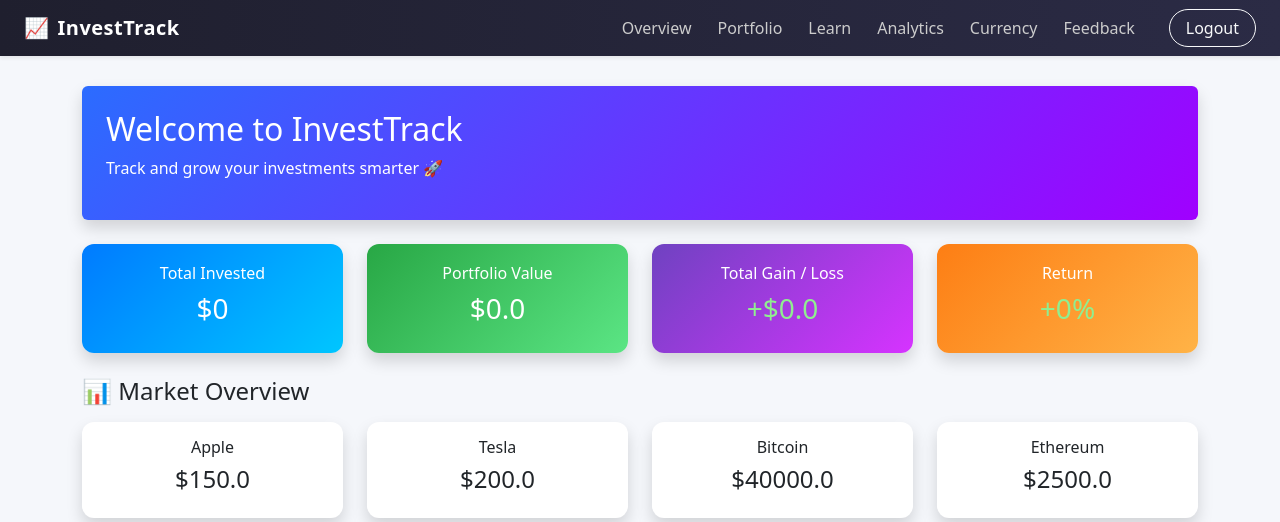
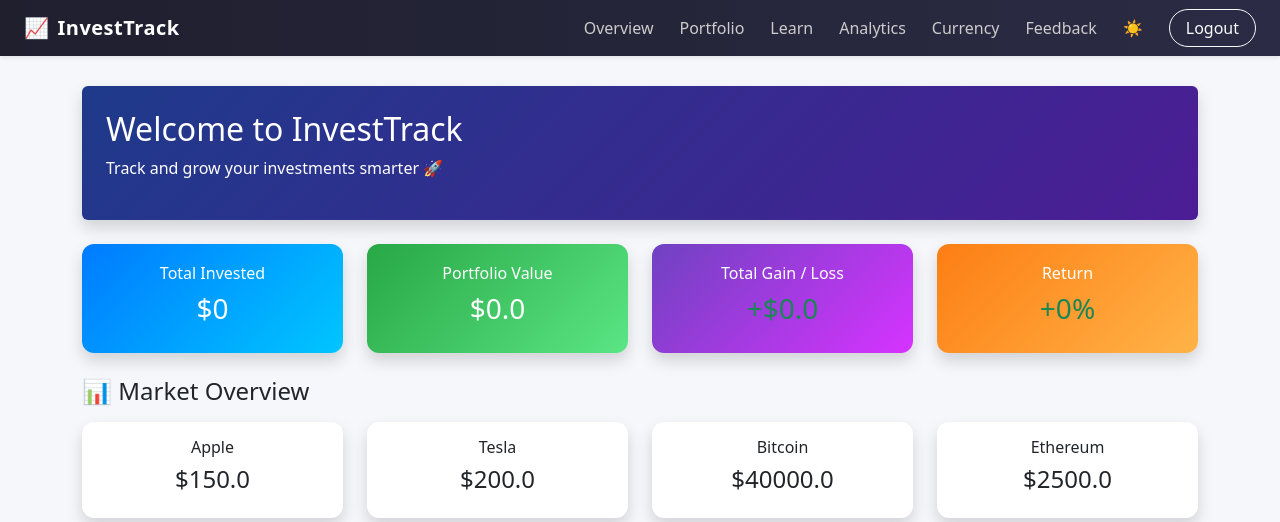
Before and after one commit to naylahabdalla/InvestTrack, a Flask app: page /dashboard in a window 1280 px wide. Shown: the top 522 px of the page. Run offline with Flask 3, Linux system fonts and the light colour scheme; a user stored in the database is signed in; data that the repository does not hold is empty.

Commit message:
Add persistent dark mode toggle and theme-aware styling

```diff
--- a/templates/base.html
+++ b/templates/base.html
@@ -1,5 +1,5 @@
 <!DOCTYPE html>
-<html lang="en">
+<html lang="en" data-bs-theme="light">
 
 <head>
     <meta charset="UTF-8">
@@ -10,8 +10,11 @@
 
     <!-- ✅ Custom Styles -->
     <style>
-        body {
+        [data-bs-theme="light"] body {
             background-color: #f5f7fb;
+        }
+        [data-bs-theme="dark"] body {
+            background-color: #0f172a;
         }
 
         /* Navbar */
@@ -92,6 +95,13 @@
                     <a class="nav-link" href="/feedback">Feedback</a>
                 </li>
 
+                <!-- Theme Toggle -->
+                <li class="nav-item ms-2">
+                    <button class="btn btn-link nav-link px-0 text-white" id="bd-theme" type="button" aria-expanded="false" data-bs-toggle="dropdown" data-bs-display="static" aria-label="Toggle theme (auto)">
+                        <span class="theme-icon-active" id="theme-icon">🌓</span>
+                    </button>
+                </li>
+
                 <!-- Logout Button -->
                 <li class="nav-item ms-3">
                     {% if user %}
@@ -115,6 +125,45 @@
     <!-- Bootstrap JS -->
     <script src="https://cdn.jsdelivr.net/npm/bootstrap@5.3.0/dist/js/bootstrap.bundle.min.js"></script>
 
+    <!-- ✅ Dark Mode Logic -->
+    <script>
+        (() => {
+            'use strict'
+            const getStoredTheme = () => localStorage.getItem('theme')
+            const setStoredTheme = theme => localStorage.setItem('theme', theme)
+            const getPreferredTheme = () => {
+                const storedTheme = getStoredTheme()
+                if (storedTheme) return storedTheme
+                return window.matchMedia('(prefers-color-scheme: dark)').matches ? 'dark' : 'light'
+            }
+            const setTheme = theme => {
+                if (theme === 'auto' && window.matchMedia('(prefers-color-scheme: dark)').matches) {
+                    document.documentElement.setAttribute('data-bs-theme', 'dark')
+                } else {
+                    document.documentElement.setAttribute('data-bs-theme', theme)
+                }
+            }
+            setTheme(getPreferredTheme())
+
+            window.addEventListener('DOMContentLoaded', () => {
+                const themeToggle = document.getElementById('bd-theme');
+                if (!themeToggle) return;
+
+                themeToggle.addEventListener('click', () => {
+                    const currentTheme = document.documentElement.getAttribute('data-bs-theme');
+                    const newTheme = currentTheme === 'dark' ? 'light' : 'dark';
+                    setTheme(newTheme);
+                    setStoredTheme(newTheme);
+                    document.getElementById('theme-icon').innerText = newTheme === 'dark' ? '🌙' : '☀️';
+                });
+
+                // Set initial icon
+                const activeTheme = document.documentElement.getAttribute('data-bs-theme');
+                document.getElementById('theme-icon').innerText = activeTheme === 'dark' ? '🌙' : '☀️';
+            })
+        })()
+    </script>
+
     <!-- FOOTER -->
     <footer class="bg-dark text-white text-center py-3 mt-auto">
         © 2025 InvestTrack. All rights reserved.
--- a/templates/dashboard.html
+++ b/templates/dashboard.html
@@ -4,7 +4,7 @@
 
 <style>
 .card-gradient {
-    background: linear-gradient(135deg, #2b6cff, #a000ff);
+    background: linear-gradient(135deg, #1e3a8a, #4c1d95);
     color: white;
     border: none;
 }
@@ -58,9 +58,9 @@
 <h6>Total Gain / Loss</h6>
 
 {% if gain >= 0 %}
-<h3 style="color:lightgreen;">+${{ gain }}</h3>
+<h3 class="text-success">+${{ gain }}</h3>
 {% else %}
-<h3 style="color:red;">-${{ gain | abs }}</h3>
+<h3 class="text-danger">-${{ gain | abs }}</h3>
 {% endif %}
 </div>
 </div>
@@ -69,9 +69,9 @@
 <div class="stat-card bg-orange shadow">
 <h6>Return</h6>
 {% if percent >= 0 %}
-<h3 style="color:lightgreen;">+{{ percent }}%</h3>
+<h3 class="text-success">+{{ percent }}%</h3>
 {% else %}
-<h3 style="color:red;">{{ percent }}%</h3>
+<h3 class="text-danger">{{ percent }}%</h3>
 {% endif %}
 </div>
 </div>
@@ -176,9 +176,9 @@
 
 <td>
 {% if profit >= 0 %}
-<span style="color:green;">+${{ profit | round(2) }}</span>
+<span class="text-success">+${{ profit | round(2) }}</span>
 {% else %}
-<span style="color:red;">-${{ profit | abs | round(2) }}</span>
+<span class="text-danger">-${{ profit | abs | round(2) }}</span>
 {% endif %}
 </td>
 
--- a/templates/portfolio.html
+++ b/templates/portfolio.html
@@ -24,7 +24,7 @@
         <h5 class="mb-3">Your Investments</h5>
 
         <table class="table align-middle">
-            <thead class="table-light">
+            <thead>
                 <tr>
                     <th>ID</th>
                     <th>Asset</th>
```
Also changed, not shown: static/style.css (+18 -7 lines).
